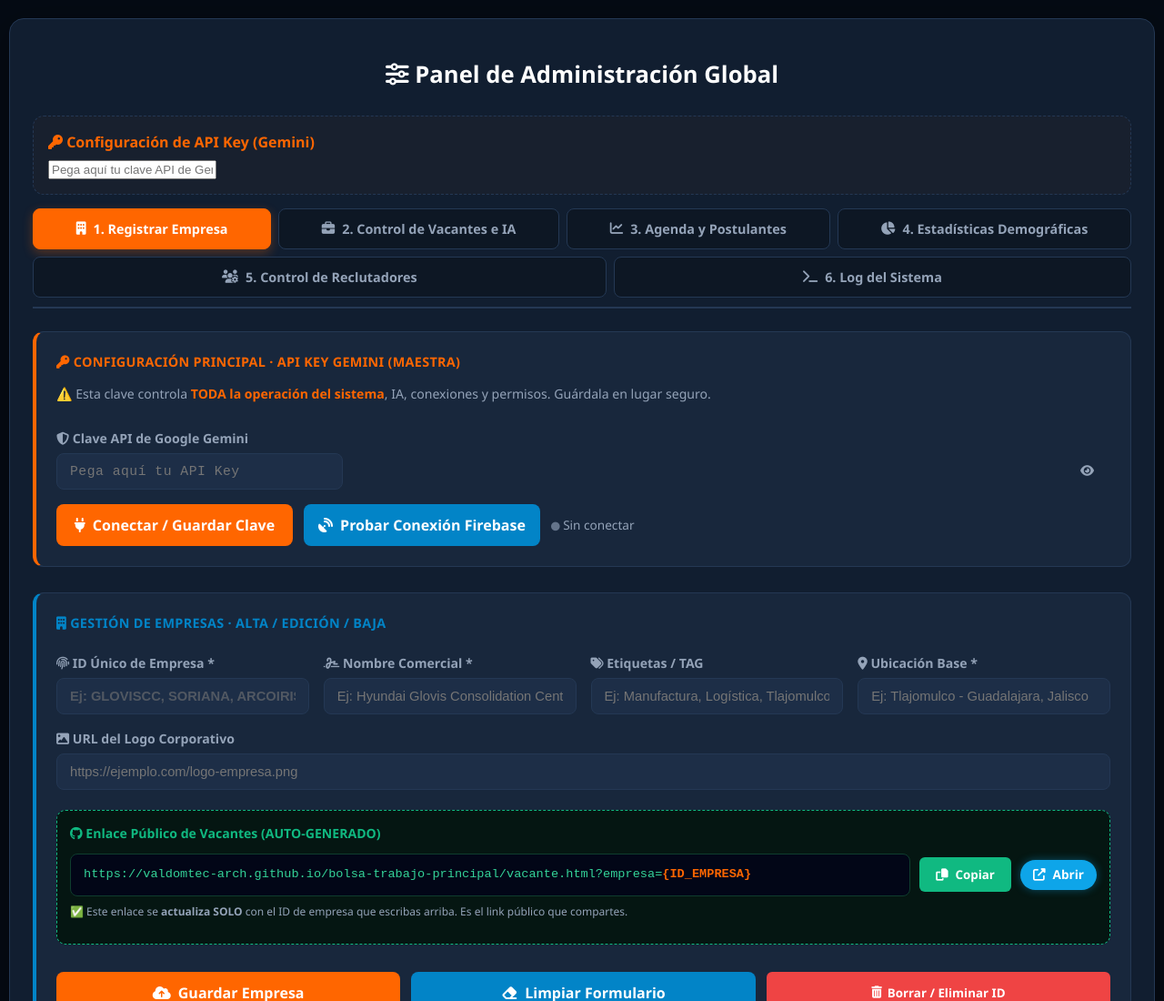
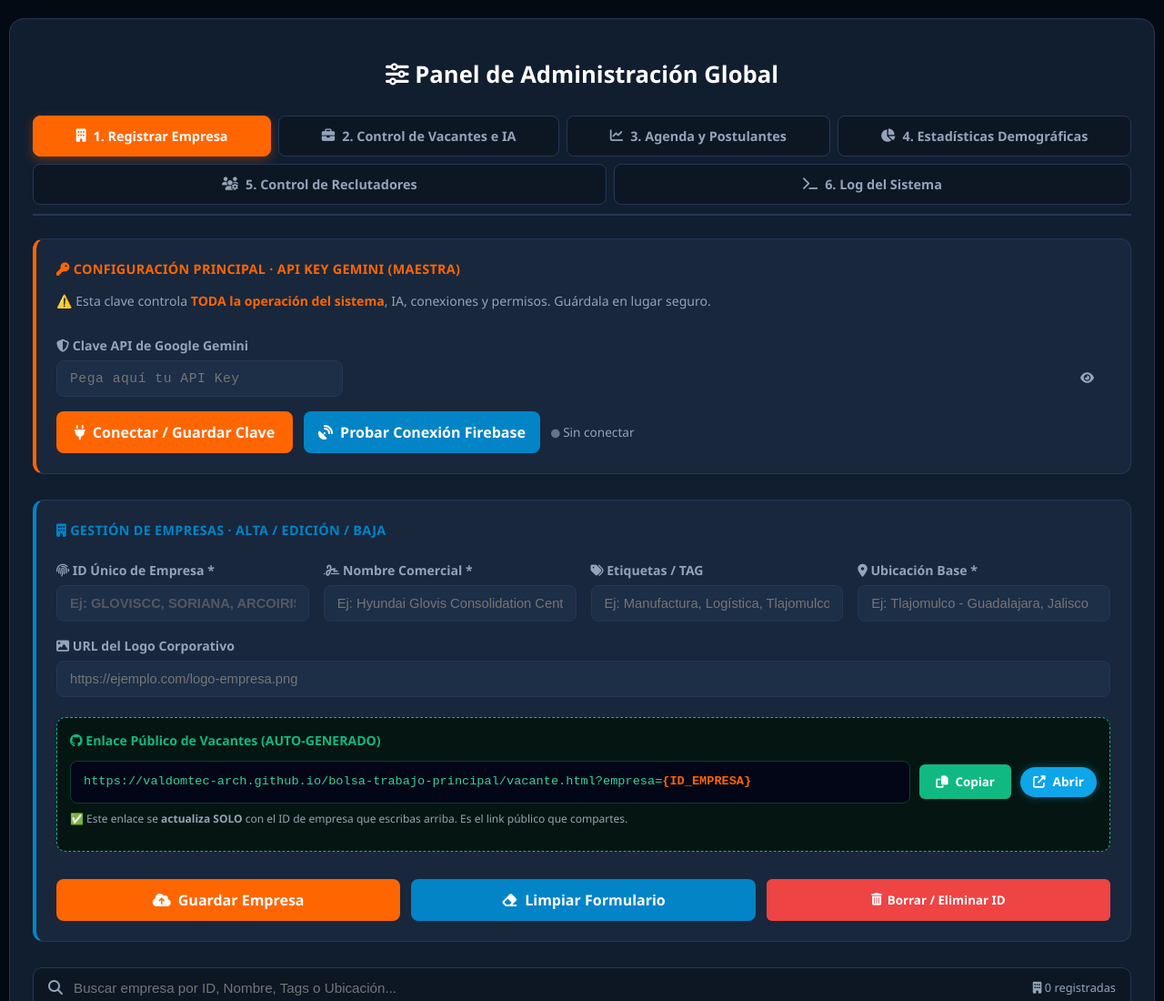
Before and after one commit to valdomtec-arch/program-system, a plain HTML site: page index.html in a window 1280 px wide. Shown: the top 1100 px of the page at 91% size. Drawn offline with nearby package versions, Linux system fonts and the light colour scheme.

Commit message:
Add files via upload

```diff
--- a/index.html
+++ b/index.html
@@ -288,7 +288,14 @@ margin: 6px 0;
 .empresas-table tr td:first-child { border-left: 1px solid var(--border-color); border-top-left-radius: 8px; border-bottom-left-radius: 8px; }
 .empresas-table tr td:last-child { border-right: 1px solid var(--border-color); border-top-right-radius: 8px; border-bottom-right-radius: 8px; }
 .empresas-table tr:hover td { background: #1e314b; }
-.empresas-table td img { width: 42px; height: 42px; object-fit: contain; border-radius: 6px; background: white; padding: 2px;}
+.empresas-table td img {
+  width: 42px;
+  height: 42px;
+  object-fit: contain;
+  border-radius: 6px;
+  background: white;
+  padding: 2px;
+}
 
 .selector-puestos-verde {
 background: #112d24;
@@ -515,12 +522,6 @@ pre.json-view { background:#061c15; color:#34d399; border:1px solid var(--green-
 
 <div class="admin-container">
   <h1><i class="fas fa-sliders-h"></i> Panel de Administración Global</h1>
-
-  <!-- CONFIGURACIÓN API KEY -->
-  <div class="ia-box" style="margin-bottom: 15px; background: rgba(255, 102, 0, 0.03); border-color: var(--border-color);">
-    <label style="color:var(--primary-orange);font-weight:bold;display:block;margin-bottom:5px;"><i class="fas fa-key"></i> Configuración de API Key (Gemini)</label>
-    <input type="password" id="geminiApiKeyInput" placeholder="Pega aquí tu clave API de Gemini...">
-  </div>
 
   <!-- MÓDULO 2: MENÚ DE NAVEGACIÓN GLOBAL (TABS) -->
   <div class="tabs-menu">
@@ -1445,7 +1446,7 @@ function renderizarTablaEmpresas() {
     const tagsArray = (emp.tags || '').split(',').filter(t => t.trim());
 
     tr.innerHTML = `
-      <td><img src="${urlLogo}" alt="Logo" onerror="this.src='${LOGO_POR_DEFECTO}'" style="width:42px;height:42px;object-fit:contain;border-radius:6px;background:white;padding:2px;"></td>
+     <td><img src="${urlLogo}" alt="Logo" onerror="this.src='${LOGO_POR_DEFECTO}'"></td> style="width:42px;height:42px;object-fit:contain;border-radius:6px;background:white;padding:2px;"></td>
       <td style="font-weight:bold; color:var(--primary-orange); font-family:'Courier New',monospace;">${emp.idFirebase}</td>
       <td style="font-weight:600;">${emp.nombre || '-'}</td>
       <td><i class="fas fa-map-marker-alt" style="color:#f59e0b; font-size:0.75rem;"></i> ${emp.ubicacion || '-'}</td>
```
